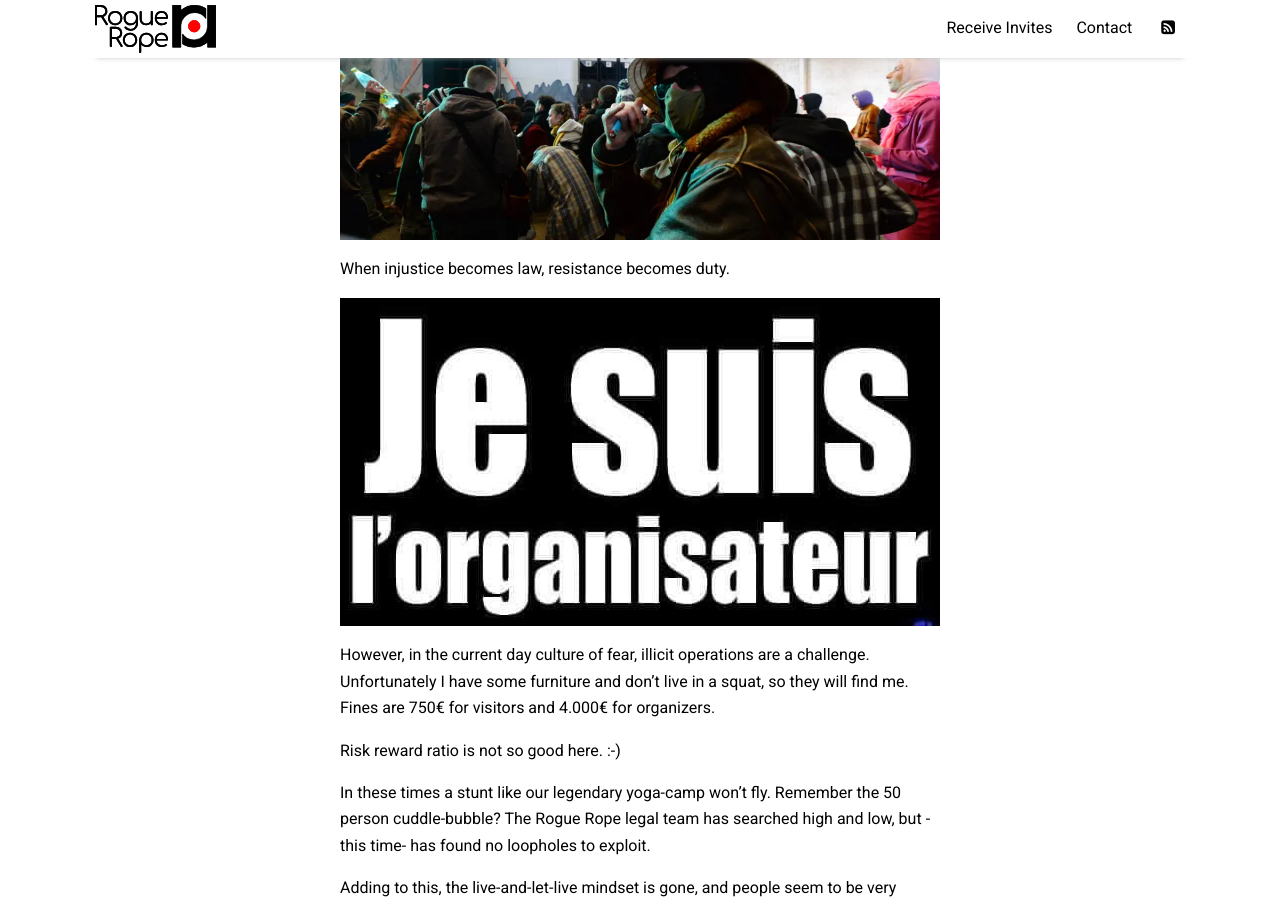
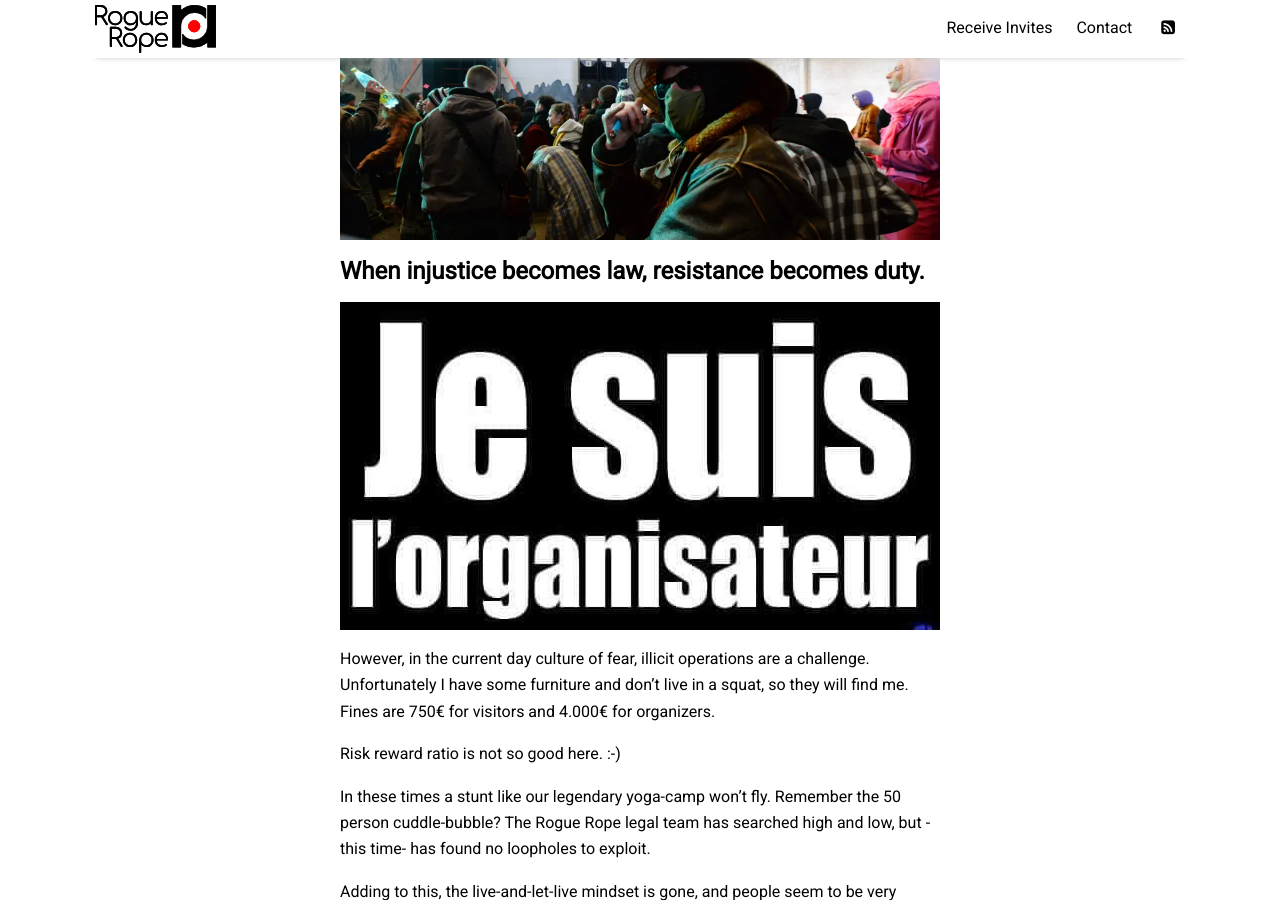
Before and after one commit to RogueRope/RogueRope, a Jekyll site: the page built from _posts/2021-01-26-Hasta-La-Vista.md, in a window 1280 px wide and 900 px high, scrolled down 365 px. Built offline with Jekyll 4.4.1, drawn with Linux system fonts in a browser that asks for light colours; nearby versions of some CDN libraries; comment, search, counter and statistics services are not loaded.

Commit message:
Formatting

```diff
--- a/_posts/2021-01-26-Hasta-La-Vista.md
+++ b/_posts/2021-01-26-Hasta-La-Vista.md
@@ -13,7 +13,7 @@ At least the French still know how to throw a party, let us commemorate their ef
 ![](/assets/img/rr-2020-1.png)
 
 
-When injustice becomes law, resistance becomes duty.
+## When injustice becomes law, resistance becomes duty.
 
 ![](/assets/img/rr-2020-2.jpg)
 
```
